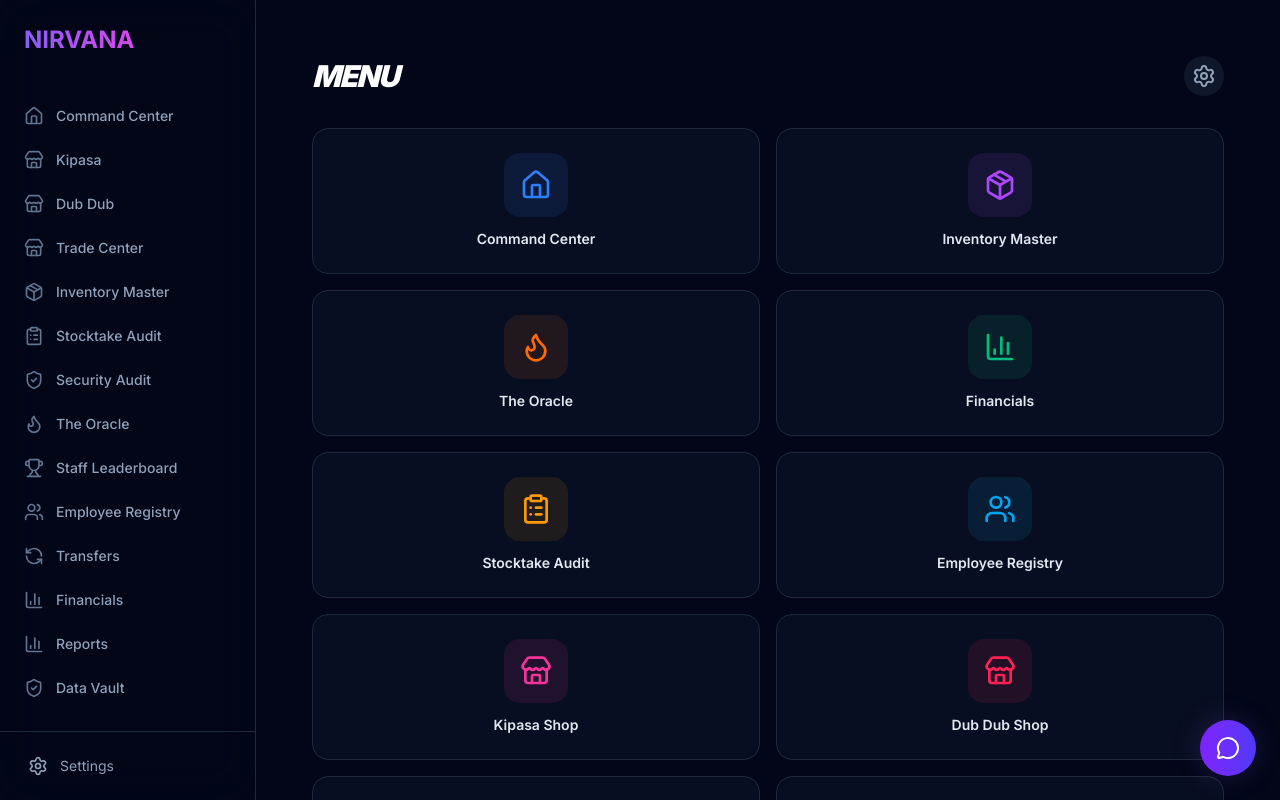
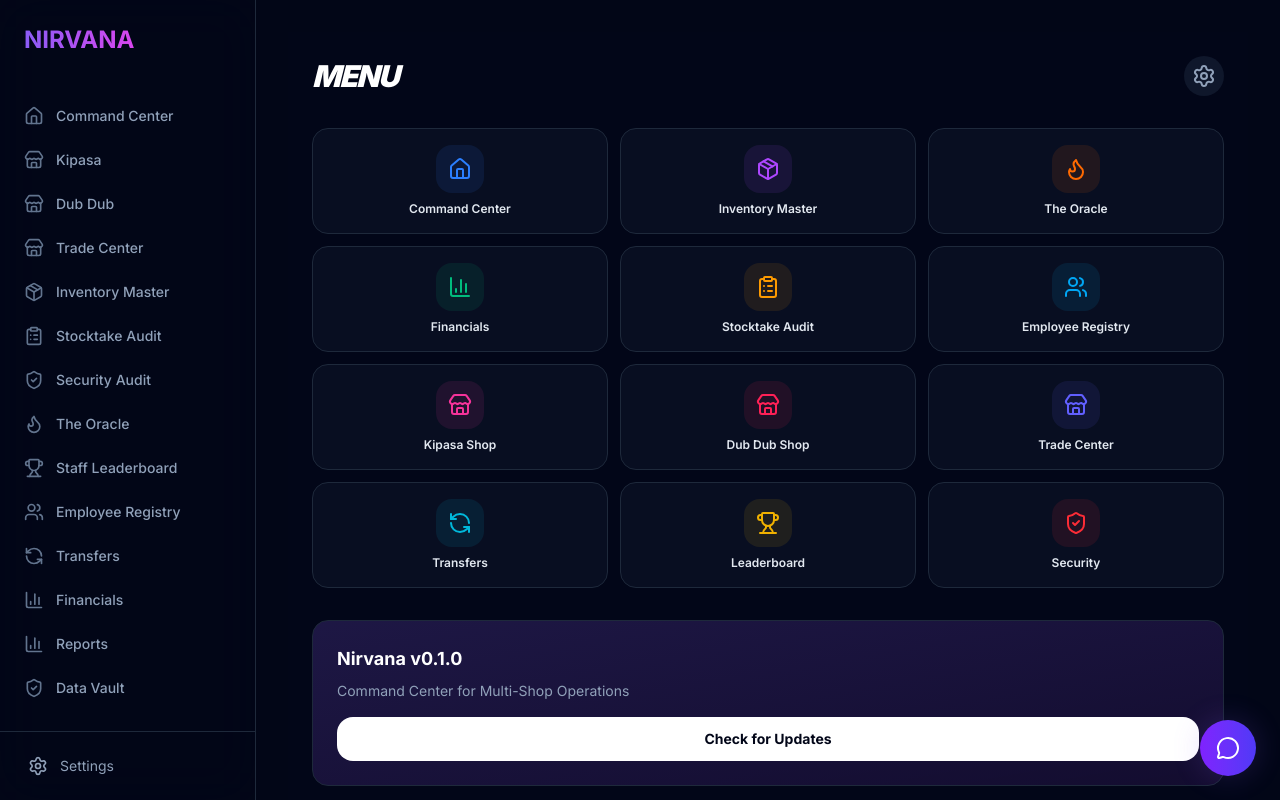
Before and after one commit to Ashtonex/nirvana, a Next.js app: page /mobile-menu in a window 1280 px wide. Built offline with nearby package versions, Linux system fonts and the light colour scheme.

Commit message:
fix: final scaling and PWA forceful registration

```diff
--- a/app/mobile-menu/page.tsx
+++ b/app/mobile-menu/page.tsx
@@ -41,17 +41,17 @@ export default function MobileMenuPage() {
                     </div>
                 </div>
 
-                <div className="grid grid-cols-2 gap-4">
+                <div className="grid grid-cols-2 sm:grid-cols-3 gap-3">
                     {menuItems.map((item) => (
                         <Link
                             key={item.name}
                             href={item.href}
-                            className="flex flex-col items-center justify-center p-6 rounded-2xl bg-slate-900/50 border border-slate-800 transition-all active:scale-95 hover:bg-slate-800/50 group"
+                            className="flex flex-col items-center justify-center p-4 rounded-xl bg-slate-900/50 border border-slate-800 transition-all active:scale-95 hover:bg-slate-800/50 group"
                         >
-                            <div className={`p-4 rounded-2xl ${item.bg} mb-3 group-hover:scale-110 transition-transform`}>
-                                <item.icon className={`w-8 h-8 ${item.color}`} />
+                            <div className={`p-3 rounded-xl ${item.bg} mb-2 group-hover:scale-110 transition-transform`}>
+                                <item.icon className={`w-6 h-6 ${item.color}`} />
                             </div>
-                            <span className="text-sm font-semibold text-slate-200 text-center">
+                            <span className="text-xs font-semibold text-slate-200 text-center line-clamp-1">
                                 {item.name}
                             </span>
                         </Link>
```
